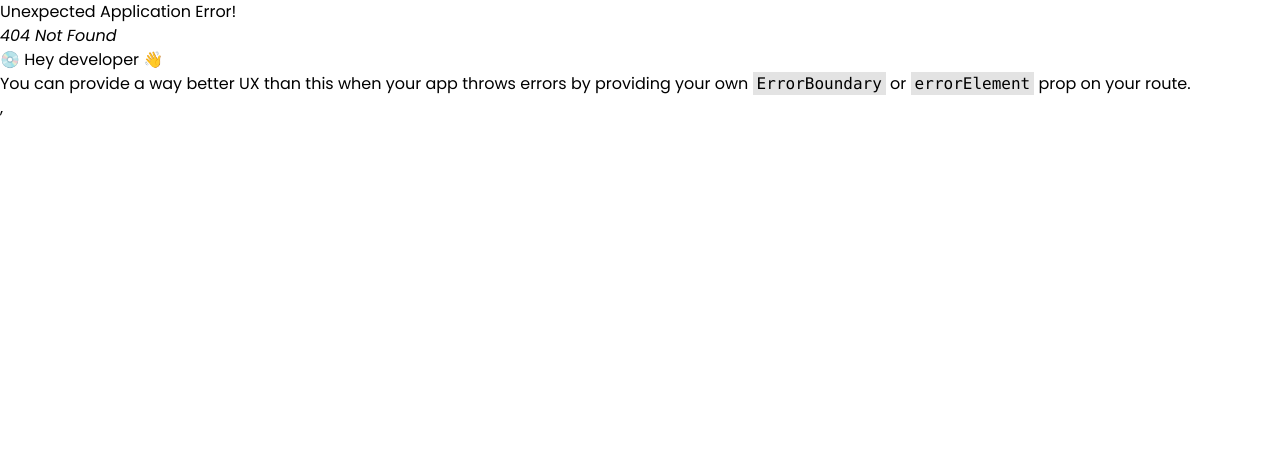
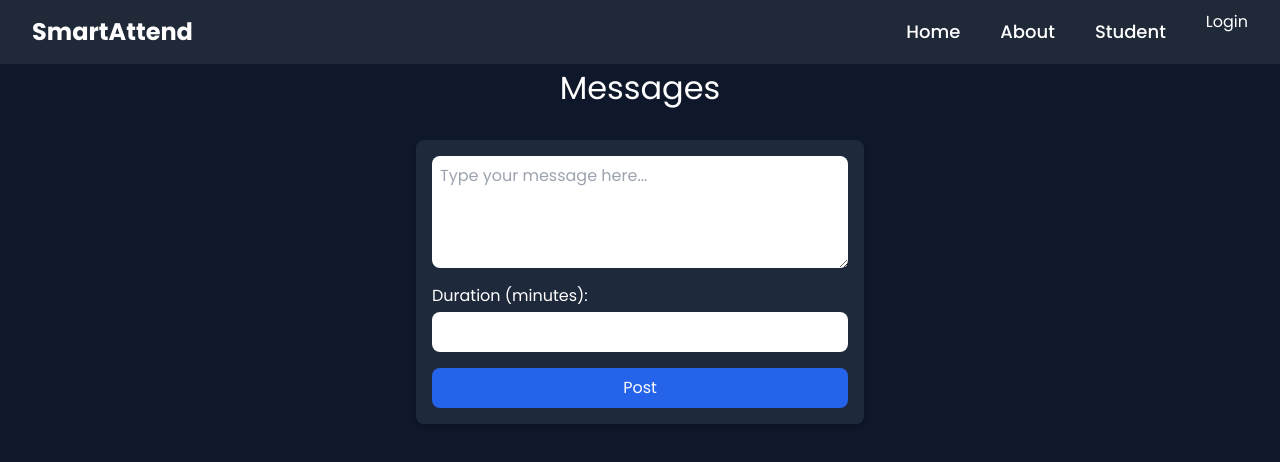
Before and after one commit to Anant1004/Smart-Attend-Client, a React (Vite) app: page /messages in a window 1280 px wide. Before the commit this address had no page. Shown: the top 462 px of the page. Built offline with nearby package versions, Linux system fonts and the light colour scheme.

Commit message:
added some changes

```diff
--- a/src/components/Logout.jsx
+++ b/src/components/Logout.jsx
@@ -1,9 +1,10 @@
-import React, { useState } from 'react';
+import React from 'react';
 import axios from 'axios';
-import { Link } from 'react-router-dom';
+import { Link, useNavigate } from 'react-router-dom';
+import toast from 'react-hot-toast';
 
 const Logout = () => {
-    const [error, setError] = useState('');
+    const navigate = useNavigate();
 
     const isAuthenticated = () => {
         const cookies = document.cookie.split(';');
@@ -17,20 +18,19 @@ const Logout = () => {
                 'http://localhost:4000/logout',
                 { withCredentials: true }
             );
-            console.log(response);
-            console.log(response.data.message);
+            toast.success(response.data.message || 'Logged out successfully!');
+            navigate('/');
         } catch (error) {
             if (error.response) {
-                setError(error.response.data.message);
+                toast.error(error.response.data.message || 'Failed to logout.');
             } else {
-                setError('Error occurred during logout. Please try again.');
+                toast.error('Error occurred during logout. Please try again.');
             }
         }
     };
 
     return (
         <div>
-            {error && <p style={{ color: 'red' }}>{error}</p>}
             {isAuthenticated() ? (
                 <button onClick={handleLogout} className='ml-3'>Logout</button>
             ) : (
--- a/src/main.jsx
+++ b/src/main.jsx
@@ -1,29 +1,33 @@
-import { StrictMode } from 'react'
+// import { StrictMode } from 'react'
 import { createBrowserRouter, RouterProvider } from 'react-router-dom'
 import { createRoot } from 'react-dom/client'
+import { Toaster } from 'react-hot-toast';
 import App from './App.jsx'
 import Signup from './pages/Signup'
 import Login from './pages/Login'
 import About from './pages/About'
 import StudentDashboard from './pages/StudentDashboard.jsx'
 import TeacherDashboard from './pages/TeacherDashboard.jsx'
+import Message from './pages/Message.jsx';
 import './index.css'
 
 const router = createBrowserRouter([
-  {path : "/", element: <App/>},
-  {path : "/signup", element: <Signup/>},
-  {path : "/login", element: <Login/>},
-  {path : "/about", element: <About/>},
-  {path : "/studentDashboard", element: <StudentDashboard/>},
-  {path : "/teacherDashboard", element: <TeacherDashboard/>}
+  { path: "/", element: <App /> },
+  { path: "/signup", element: <Signup /> },
+  { path: "/login", element: <Login /> },
+  { path: "/about", element: <About /> },
+  { path: "/studentDashboard", element: <StudentDashboard /> },
+  { path: "/teacherDashboard", element: <TeacherDashboard /> },
+  { path: "/messages", element: <Message/> }
 ])
 
 
 createRoot(document.getElementById('root')).render(
   <>
-  <StrictMode>
-    <RouterProvider router={router}/>
-  </StrictMode>,
+    {/* <StrictMode> */}
+      <Toaster position="top-center" reverseOrder={false} />
+      <RouterProvider router={router} />
+    {/* </StrictMode>, */}
   </>
 
 )
--- a/src/pages/About.jsx
+++ b/src/pages/About.jsx
@@ -1,9 +1,10 @@
 import React from 'react'
-
+import Navbar from '../components/Navbar'
 const About = () => {
     return (
-        <div>
-            <h1 className='text-center text-[2rem]'>About</h1>
+        <div className='bg-slate-900 w-full h-lvh text-white pt-16'>
+            <Navbar/>
+            <h1 className='text-center text-[2rem]'>About Us</h1>
         </div>
     )
 }
--- a/src/pages/Login.jsx
+++ b/src/pages/Login.jsx
@@ -1,6 +1,8 @@
 import React, { useState } from 'react';
 import axios from 'axios';
 import Navbar from '../components/Navbar';
+import toast from 'react-hot-toast';
+import { Link, useNavigate } from 'react-router-dom';
 
 const Login = () => {
     const [formData, setFormData] = useState({
@@ -10,8 +12,7 @@ const Login = () => {
     });
 
     const [role, setRole] = useState('student');
-    const [error, setError] = useState('');
-    const [successMessage, setSuccessMessage] = useState('');
+    const navigate = useNavigate();
 
     const handleChange = (e) => {
         const { name, value } = e.target;
@@ -24,8 +25,6 @@ const Login = () => {
 
     const handleSubmit = async (e) => {
         e.preventDefault();
-        setError('');
-        setSuccessMessage('');
 
         try {
             const response = await axios.post(
@@ -33,14 +32,20 @@ const Login = () => {
                 formData,
                 { withCredentials: true }
             );
-            setSuccessMessage(response.data.message);
+            toast.success(response.data.message || 'Logged in successfully!');
+            if (response.data.role === 'teacher') {
+                navigate('/teacherDashboard');
+            } else {
+                navigate('/studentDashboard');
+            }
         } catch (error) {
             if (error.response) {
-                setError(error.response.data.message);
+                toast.error(error.response.data.message || 'Failed to login.');
             } else {
-                setError('Something went wrong. Please try again.');
+                toast.error('Something went wrong. Please try again.');
             }
         }
+
         setFormData({
             email: '',
             password: '',
@@ -50,12 +55,9 @@ const Login = () => {
 
     return (
         <div className="min-h-screen flex items-center justify-center bg-slate-900">
-            <Navbar/>
+            <Navbar />
             <div className="bg-slate-900 shadow-md rounded-lg p-8 max-w-md w-full text-white">
-                <h1 className="text-2xl font-semibold mb-6 text-center ">Login</h1>
-
-                {error && <p className="text-red-600 mb-4">{error}</p>}
-                {successMessage && <p className="text-green-600 mb-4">{successMessage}</p>}
+                <h1 className="text-2xl font-semibold mb-6 text-center">Login</h1>
 
                 <form onSubmit={handleSubmit}>
                     <div className="mb-4">
@@ -108,14 +110,11 @@ const Login = () => {
                             />
                         </div>
                     )}
-
-                    <button
-                        type="submit"
-                        className="w-full bg-blue-600 text-white py-2 px-4 rounded-lg hover:bg-blue-700 focus:outline-none focus:ring-2 focus:ring-blue-500 focus:ring-opacity-50"
-                    >
-                        Login
-                    </button>
+                    <button type="submit" className="w-full bg-blue-600 text-white py-2 px-4 rounded-lg hover:bg-blue-700 focus:outline-none focus:ring-2 focus:ring-blue-500 focus:ring-opacity-50">Login</button>
                 </form>
+                <p className="mt-4 text-center text-white">
+                    Don't have an account? <Link to="/signup" className="text-blue-500 hover:underline">Sign up</Link>
+                </p>
             </div>
         </div>
     );
--- /dev/null
+++ b/src/pages/Message.jsx
@@ -0,0 +1,81 @@
+import React, { useState } from 'react';
+import Navbar from '../components/Navbar';
+import toast from 'react-hot-toast';
+import axios from 'axios';
+
+const Message = () => {
+    const [message, setMessage] = useState('');
+    const [duration, setDuration] = useState('');
+
+    const handleMessageChange = (e) => {
+        setMessage(e.target.value);
+    };
+
+    const handleDurationChange = (e) => {
+        setDuration(e.target.value);
+    };
+
+    const handleSubmit = async (e) => {
+        e.preventDefault();
+        if (message.trim() && duration) {
+            try {
+                const response = await axios.post(
+                    'http://localhost:4000/messages',
+                    { message, duration },
+                    { withCredentials: true }
+                );
+
+                toast.success(response.data.message || 'Message created successfully!');
+
+                setMessage('');
+                setDuration('');
+            } catch (error) {
+                if (error.response) {
+                    toast.error(error.response.data.message || 'Failed to create message.');
+                } else {
+                    toast.error('Something went wrong. Please try again.');
+                }
+            }
+        }
+    };
+
+    return (
+        <div className='bg-slate-900 w-full h-screen text-white pt-16'>
+            <Navbar />
+            <h1 className='text-center text-[2rem] mb-4'>Messages</h1>
+            <div className='p-3'>
+                <div className='max-w-md mx-auto p-4 bg-slate-800 rounded-lg shadow-md'>
+                    <form onSubmit={handleSubmit} className='flex flex-col space-y-4'>
+                        <textarea
+                            value={message}
+                            onChange={handleMessageChange}
+                            rows="4"
+                            placeholder="Type your message here..."
+                            className='p-2 rounded-lg text-black outline-none'
+                            required
+                        />
+                        <div className='flex flex-col'>
+                            <label className='mb-1'>Duration (minutes):</label>
+                            <input
+                                type="number"
+                                value={duration}
+                                onChange={handleDurationChange}
+                                min="1"
+                                className='p-2 rounded-lg text-black outline-none'
+                                required
+                            />
+                        </div>
+                        <button
+                            type="submit"
+                            className="bg-blue-600 text-white py-2 rounded-lg hover:bg-blue-700"
+                        >
+                            Post
+                        </button>
+                    </form>
+                </div>
+            </div>
+        </div>
+    );
+};
+
+export default Message;
--- a/src/pages/Signup.jsx
+++ b/src/pages/Signup.jsx
@@ -1,6 +1,8 @@
 import React, { useState } from 'react';
 import axios from 'axios';
 import Navbar from '../components/Navbar';
+import toast from 'react-hot-toast';
+import { useNavigate, Link } from 'react-router-dom';
 
 const Signup = () => {
     const [formData, setFormData] = useState({
@@ -11,8 +13,7 @@ const Signup = () => {
         role: 'student',
     });
 
-    const [error, setError] = useState('');
-    const [successMessage, setSuccessMessage] = useState('');
+    const navigate = useNavigate();
 
     const handleChange = (e) => {
         const { name, value } = e.target;
@@ -21,19 +22,19 @@ const Signup = () => {
 
     const handleSubmit = async (e) => {
         e.preventDefault();
-        setError('');
-        setSuccessMessage('');
 
         try {
             const response = await axios.post('http://localhost:4000/signup', formData, { withCredentials: true });
-            setSuccessMessage(response.data.message);
+            toast.success(response.data.message || 'Signup successful!');
+            navigate('/login');
         } catch (error) {
             if (error.response) {
-                setError(error.response.data.message);
+                toast.error(error.response.data.message);
             } else {
-                setError('Something went wrong. Please try again.');
+                toast.error('Something went wrong. Please try again.');
             }
         }
+
         setFormData({
             name: '',
             email: '',
@@ -45,23 +46,19 @@ const Signup = () => {
 
     return (
         <div className="min-h-screen flex items-center justify-center bg-slate-900">
-            <Navbar/>
+            <Navbar />
             <div className="bg-slate-900 shadow-md rounded-lg p-8 max-w-md w-full text-white">
-                <h1 className="text-2xl font-semibold mb-6 text-center">Signup</h1>
-
-                {error && <p className="text-red-600 mb-4">{error}</p>}
-                {successMessage && <p className="text-green-600 mb-4">{successMessage}</p>}
-
+                <h1 className="text-2xl font-semibold text-center mt-7">Signup</h1>
                 <form onSubmit={handleSubmit}>
                     <div className="mb-4">
-                        <label className="block  mb-2">Name:</label>
+                        <label className="block mb-2">Name:</label>
                         <input
                             type="text"
                             name="name"
                             value={formData.name}
                             onChange={handleChange}
                             required
-                            className="w-full px-3 py-2 rounded-lg text-black outline-none "
+                            className="w-full px-3 py-2 rounded-lg text-black outline-none"
                         />
                     </div>
 
@@ -73,12 +70,12 @@ const Signup = () => {
                             value={formData.email}
                             onChange={handleChange}
                             required
-                            className="w-full px-3 py-2 rounded-lg text-black outline-none   "
+                            className="w-full px-3 py-2 rounded-lg text-black outline-none"
                         />
                     </div>
 
                     <div className="mb-4">
-                        <label className="block  mb-2">Password:</label>
+                        <label className="block mb-2">Password:</label>
                         <input
                             type="password"
                             name="password"
@@ -90,12 +87,12 @@ const Signup = () => {
                     </div>
 
                     <div className="mb-4">
-                        <label className="block  mb-2">Role:</label>
+                        <label className="block mb-2">Role:</label>
                         <select
                             name="role"
                             value={formData.role}
                             onChange={handleChange}
-                            className="w-full px-3 py-2 rounded-lg text-black outline-none "
+                            className="w-full px-3 py-2 rounded-lg text-black outline-none"
                         >
                             <option value="student">Student</option>
                             <option value="teacher">Teacher</option>
@@ -104,25 +101,29 @@ const Signup = () => {
 
                     {formData.role === 'student' && (
                         <div className="mb-4">
-                            <label className="block  mb-2">Roll Number:</label>
+                            <label className="block mb-2">Roll Number:</label>
                             <input
                                 type="text"
                                 name="rollNumber"
                                 value={formData.rollNumber}
                                 onChange={handleChange}
                                 required={formData.role === 'student'}
-                                className="w-full px-3 py-2 rounded-lg text-black outline-none   "
+                                className="w-full px-3 py-2 rounded-lg text-black outline-none"
                             />
                         </div>
                     )}
 
                     <button
                         type="submit"
-                        className="w-full bg-blue-600 text-white py-2 px-4 rounded-lg hover:bg-blue-700  -2 -blue-500 -opacity-50"
+                        className="w-full bg-blue-600 text-white py-2 px-4 rounded-lg hover:bg-blue-700"
                     >
                         Sign Up
                     </button>
                 </form>
+
+                <p className="mt-4 text-center text-white">
+                    Already have an account? <Link to="/login" className="text-blue-500 hover:underline">Login</Link>
+                </p>
             </div>
         </div>
     );
--- a/src/pages/StudentDashboard.jsx
+++ b/src/pages/StudentDashboard.jsx
@@ -1,33 +1,51 @@
 import React, { useState, useEffect } from 'react';
 import axios from 'axios';
 import Navbar from '../components/Navbar';
+import { useNavigate } from 'react-router-dom';
+import { toast } from 'react-hot-toast';
 
 const StudentDashboard = () => {
     const [students, setStudents] = useState([]);
     const [loading, setLoading] = useState(true);
     const [error, setError] = useState(null);
+    const navigate = useNavigate();
 
     useEffect(() => {
+        const checkAuthToken = () => {
+            const token = document.cookie.split('; ').find(row => row.startsWith('token='));
+            return token ? true : false;
+        };
+
         const fetchStudents = async () => {
+            if (!checkAuthToken()) {
+                toast.error('You must log in to access the dashboard.');
+                navigate('/login');
+                return;
+            }
+
             try {
                 const response = await axios.get('http://localhost:4000/students', {
                     withCredentials: true
                 });
+
                 if (Array.isArray(response.data)) {
                     setStudents(response.data);
+                    toast.success('Students fetched successfully!');
                 } else {
                     setError('Unexpected response format');
+                    toast.error('Unexpected response format');
                 }
                 setLoading(false);
             } catch (err) {
                 console.error('API error:', err.response ? err.response.data : err.message);
                 setError('Error fetching students');
+                toast.error('Error fetching students');
                 setLoading(false);
             }
         };
 
         fetchStudents();
-    }, []);
+    }, [navigate]);
 
     if (loading) {
         return <p>Loading...</p>;
--- a/src/pages/TeacherDashboard.jsx
+++ b/src/pages/TeacherDashboard.jsx
@@ -1,6 +1,7 @@
 import React, { useState, useEffect } from 'react';
 import axios from 'axios';
 import Navbar from '../components/Navbar';
+import toast from 'react-hot-toast';
 
 const TeacherDashboard = () => {
     const [students, setStudents] = useState([]);
@@ -19,6 +20,7 @@ const TeacherDashboard = () => {
             } catch (err) {
                 setError('Error fetching students');
                 setLoading(false);
+                toast.error('Error fetching students');
             }
         };
 
@@ -44,10 +46,10 @@ const TeacherDashboard = () => {
                 { withCredentials: true }
             );
 
-            alert('Attendance submitted successfully!');
+            toast.success('Attendance submitted successfully!');
         } catch (err) {
             console.error(err.response?.data || err.message);
-            alert(err.response?.data?.message || 'Error submitting attendance');
+            toast.error(err.response?.data?.message || 'Error submitting attendance');
         }
     };
 
```
